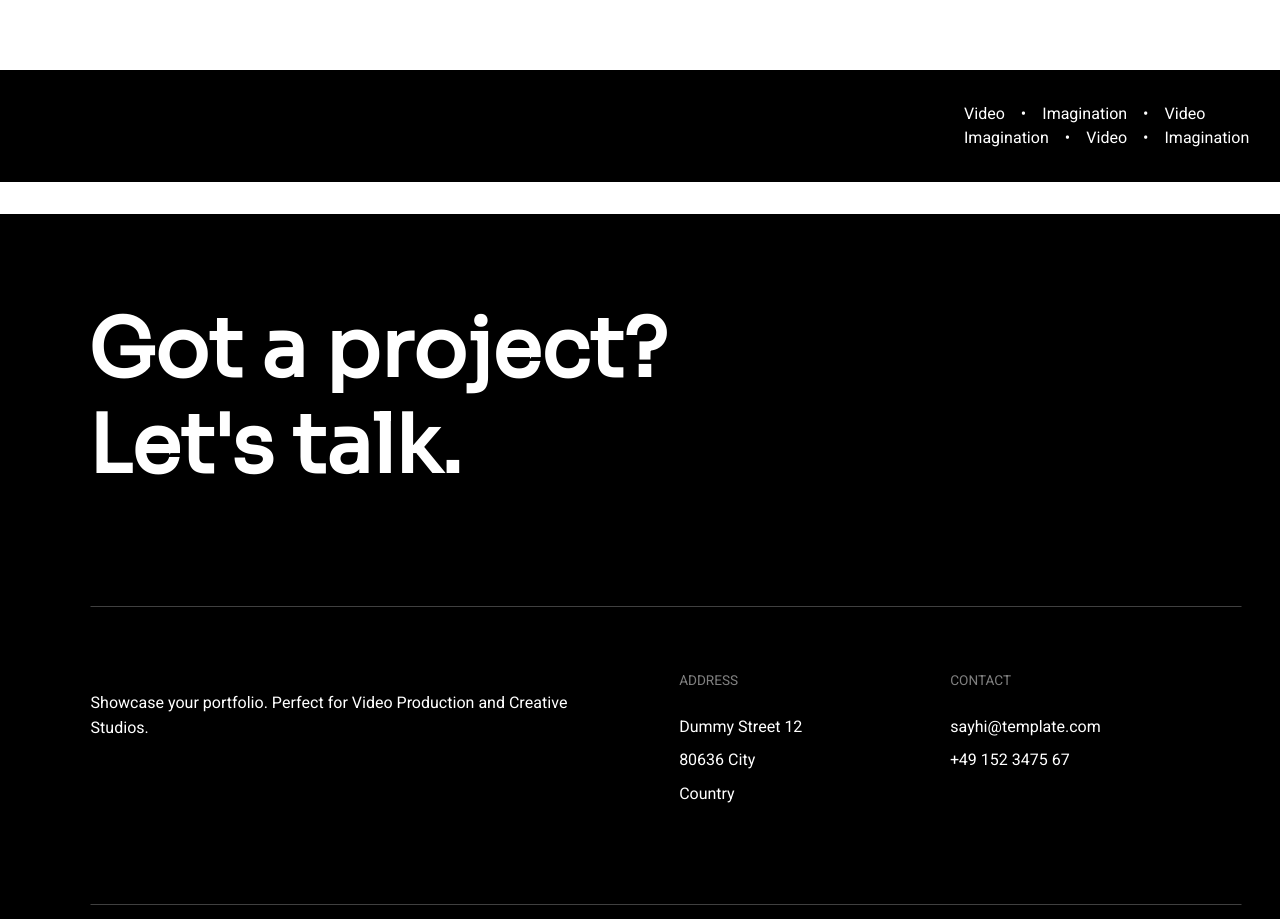
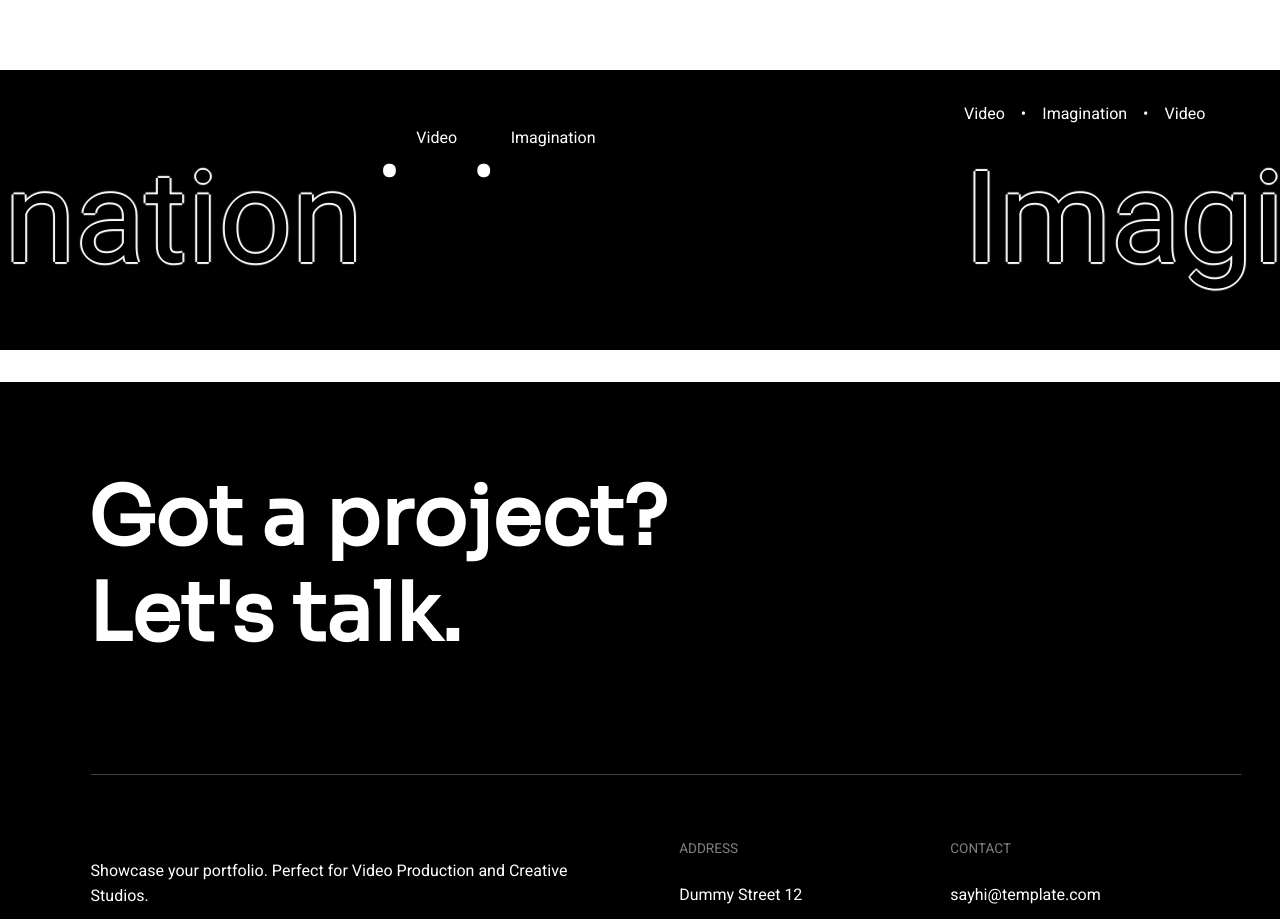
Before and after one commit to Praizee/Kakao-Video-Website, a React (Vite) app: page / in a window 1280 px wide. Shown: the part 2800-3719 px from the top of the page. Built offline with nearby package versions, Linux system fonts and the light colour scheme.

Commit message:
Update Home.jsx

```diff
--- a/src/Pages/Home.jsx
+++ b/src/Pages/Home.jsx
@@ -196,8 +196,8 @@ const Home = () => {
           </Marquee>
 
           <Marquee>
-            <ul className="flex gap-4">
-              <li className="">
+            <ul className="flex gap-4 text-[4rem]">
+              <li className="text-outline text-[8rem]">
                 Imagination
               </li>
               •
```
